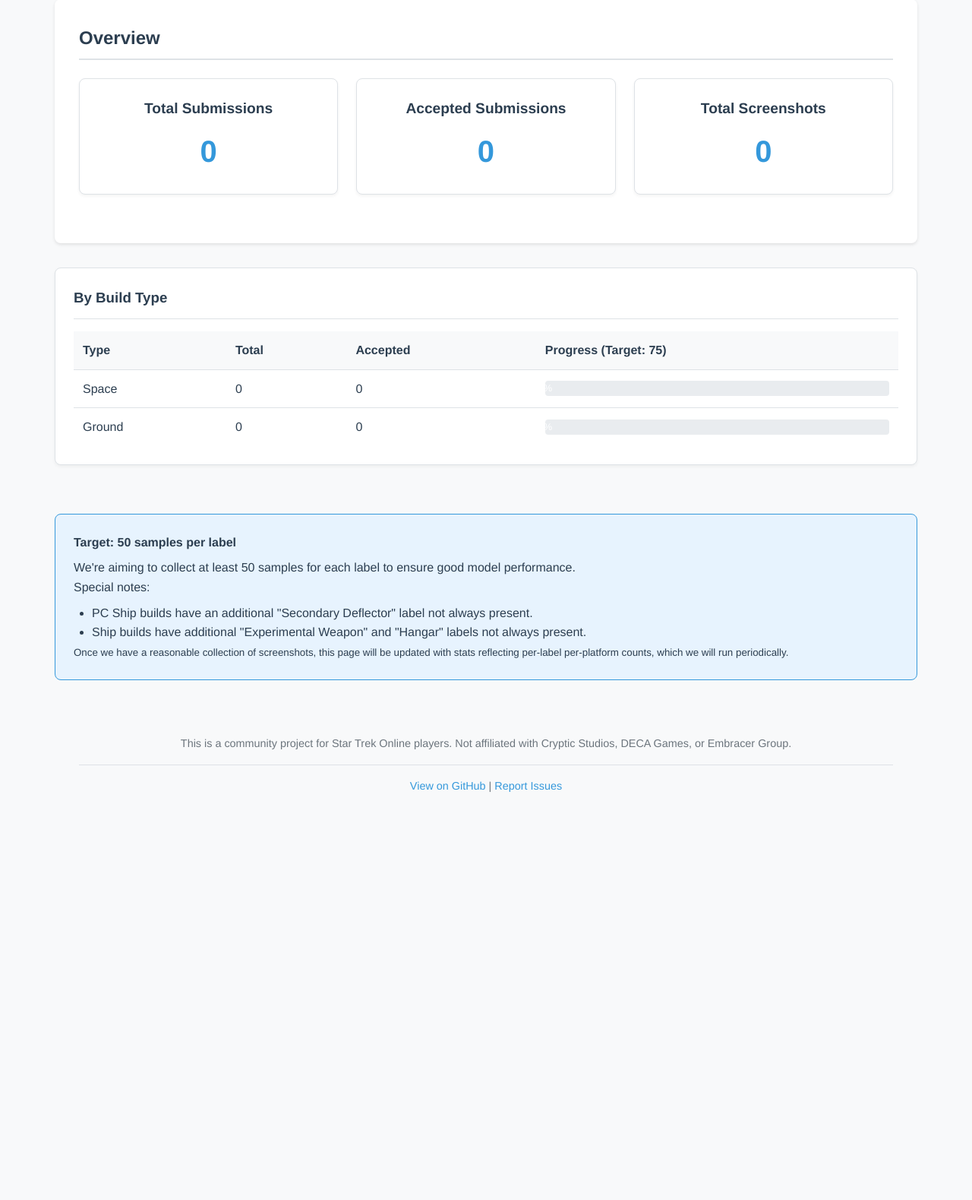
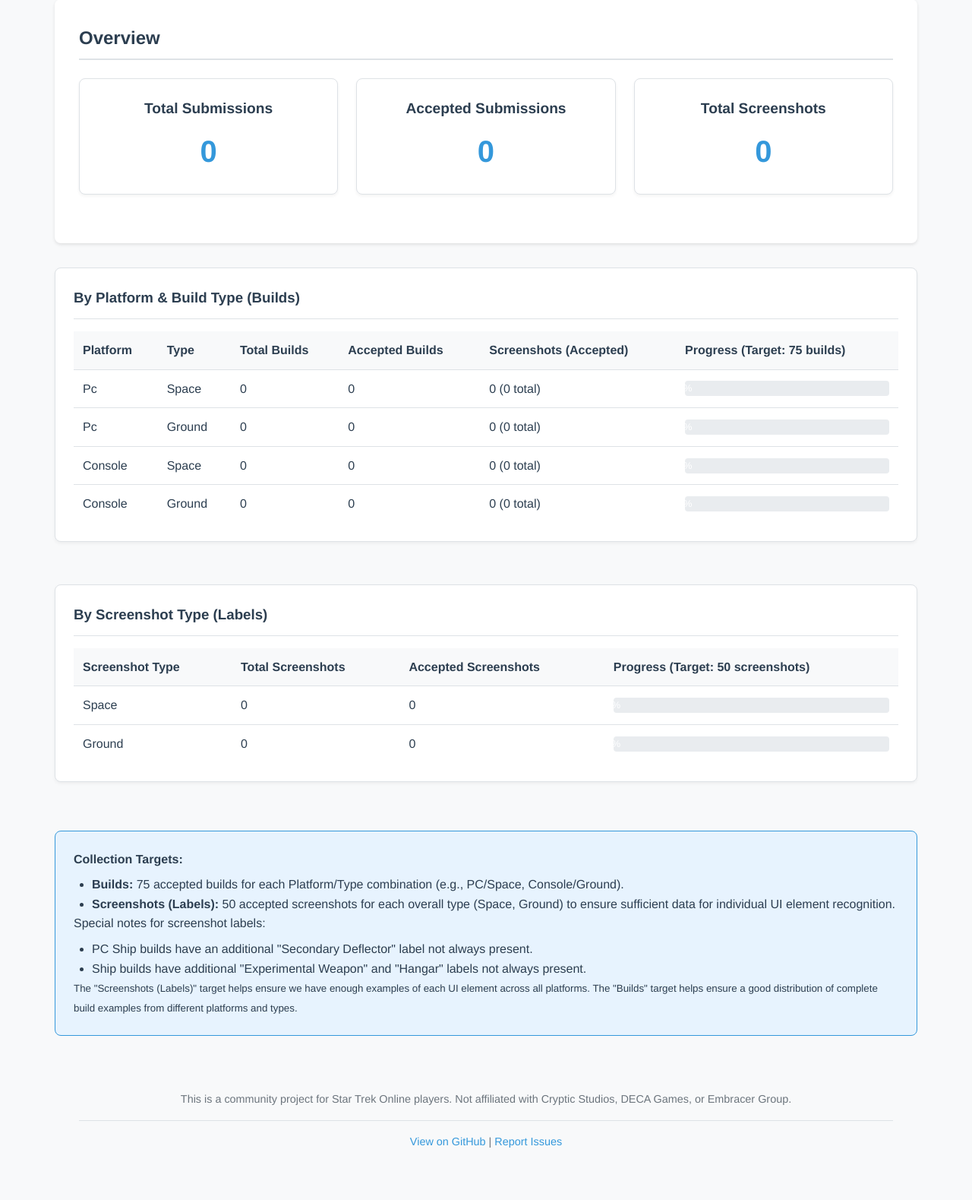
Before and after one commit to phillipod/SISTER, a Flask app: page /training-data-stats in a window 1280 px wide. Shown: the part 560-2139 px from the top of the page at 76% size. Before the commit the page ends 1602 px from the top, so only its background shows below. Run offline with Flask 3, Linux system fonts and the light colour scheme; data that the repository does not hold is empty.

Commit message:
✨ Enhance training data submission process: Added platform and type fields to the Build model, updated the screenshot saving function to remove the type parameter, and improved the training data submission logic to handle platform and type inputs. Updated HTML templates to include platform selection for builds and refined statistics display for better clarity and organization.

```diff
--- a/sister_website/app.py
+++ b/sister_website/app.py
@@ -58,6 +58,8 @@ class Build(db.Model):
     __tablename__ = 'build'
     id = db.Column(db.String(36), primary_key=True)
     submission_id = db.Column(db.String(36), db.ForeignKey('submission.id'), nullable=False)
+    platform = db.Column(db.String(10), nullable=False)  # 'PC' or 'Console'
+    type = db.Column(db.String(10), nullable=False)      # 'Ground' or 'Space'
     # Individual consent flags removed as per single license agreement
     is_accepted = db.Column(db.Boolean, default=False) # Will be set when Submission is accepted
     created_at = db.Column(db.DateTime, default=datetime.utcnow)
@@ -70,7 +72,6 @@ class Screenshot(db.Model):
     id = db.Column(db.Integer, primary_key=True)
     build_id = db.Column(db.String(36), db.ForeignKey('build.id'), nullable=False)
     filename = db.Column(db.String(255), nullable=False)
-    type = db.Column(db.String(10), nullable=False)  # 'space' or 'ground'
     md5sum = db.Column(db.String(32), nullable=False, index=True)
     uploaded_at = db.Column(db.DateTime, default=datetime.utcnow)
 
@@ -227,7 +228,7 @@ def allowed_mime(file_storage):
         file_storage.seek(0) # IMPORTANT: Reset stream for subsequent reads
     return is_allowed
 
-def save_screenshot(file, build_id, build_type):
+def save_screenshot(file, build_id):
     """Saves a screenshot file, calculates its MD5, and creates a Screenshot record."""
     filename_for_log = file.filename if file else "No file provided"
     current_app.logger.info(f"save_screenshot called for: {filename_for_log}")
@@ -276,7 +277,6 @@ def save_screenshot(file, build_id, build_type):
             new_screenshot = Screenshot(
                 build_id=build_id,
                 filename=filename,
-                type=build_type,
                 md5sum=md5_hash
             )
             return new_screenshot
@@ -392,23 +392,26 @@ def training_data_submit():
         while True:
             screenshots_key = f'screenshots_{build_index}'
             build_type_key = f'build_type_{build_index}'
+            build_platform_key = f'build_platform_{build_index}'
 
             # Check if the form even contains these keys. If not, we're past the submitted builds.
-            # A more robust check: if neither key is present in their respective dictionaries.
-            if screenshots_key not in request.files and build_type_key not in request.form:
-                current_app.logger.info(f"No form data (files or build_type) found for build_index {build_index}. Assuming end of builds.")
+            if (screenshots_key not in request.files and
+                build_type_key not in request.form and
+                build_platform_key not in request.form):
+                current_app.logger.info(f"No form data (files, build_type, or build_platform) found for build_index {build_index}. Assuming end of builds.")
                 break
 
             screenshots_files_list = request.files.getlist(screenshots_key)
             build_type_value = request.form.get(build_type_key) # This will be 'space' or 'ground'
+            build_platform_value = request.form.get(build_platform_key) # This will be 'PC' or 'Console'
 
-            # If no build type is selected for this index, it's an incomplete section or end of data.
-            if not build_type_value:
-                current_app.logger.info(f"No build_type specified for build_index {build_index}. Moving to next or finishing.")
+            # If no build type or platform is selected for this index, it's an incomplete section or end of data.
+            if not build_type_value or not build_platform_value:
+                current_app.logger.info(f"No build_type ('{build_type_value}') or build_platform ('{build_platform_value}') specified for build_index {build_index}. Moving to next or finishing.")
                 # If there were also no files for this key, it's definitely the end or an empty section.
                 if not screenshots_files_list or all(not s.filename for s in screenshots_files_list):
                     current_app.logger.info(f"Also no files for build_index {build_index}. Definitely end of relevant build sections.")
-                    break # Break if no build_type and no files for this index
+                    break # Break if no build_type/platform and no files for this index
                 build_index += 1
                 continue
 
@@ -420,21 +423,21 @@ def training_data_submit():
                 build_index += 1
                 continue
 
-            current_app.logger.info(f"Processing build_index {build_index}, type: {build_type_value}, {len(actual_screenshots_files)} file(s) submitted.")
+            current_app.logger.info(f"Processing build_index {build_index}, platform: {build_platform_value}, type: {build_type_value}, {len(actual_screenshots_files)} file(s) submitted.")
 
             # Use a consistent build_id format, incorporating the original submission_id and the current build_index
             build_id = f"{new_submission.id}_build_{build_index}"
 
             current_build = Build(
                 id=build_id,
-                submission_id=new_submission.id
-                # Potentially add: build_type=build_type_value, if your Build model stores this
+                submission_id=new_submission.id,
+                platform=build_platform_value,
+                type=build_type_value
             )
 
             saved_screenshots_for_this_build = []
             for file_in_request in actual_screenshots_files:
-                # The 'build_type_value' ('space' or 'ground') is the correct 'build_type' for save_screenshot
-                screenshot = save_screenshot(file_in_request, build_id, build_type_value)
+                screenshot = save_screenshot(file_in_request, build_id)
                 if screenshot:
                     saved_screenshots_for_this_build.append(screenshot)
                     has_screenshots = True # Set to True if at least one screenshot is saved across all builds
@@ -443,7 +446,7 @@ def training_data_submit():
                 current_build.screenshots = saved_screenshots_for_this_build
                 build_objects_for_submission.append(current_build)
             else:
-                current_app.logger.warning(f"Build {build_id} (type: {build_type_value}) had {len(actual_screenshots_files)} file(s) submitted, but none were saved by save_screenshot. MIME type or other issue likely.")
+                current_app.logger.warning(f"Build {build_id} (platform: {build_platform_value}, type: {build_type_value}) had {len(actual_screenshots_files)} file(s) submitted, but none were saved by save_screenshot. MIME type or other issue likely.")
 
             build_index += 1
 
@@ -630,12 +633,22 @@ def training_data_stats():
         'total_submissions': 0,
         'total_accepted': 0,
         'total_screenshots': 0,
-        'by_type': {
+        'by_screenshot_type': {  # Renamed for clarity
             'space': {'total': 0, 'accepted': 0},
             'ground': {'total': 0, 'accepted': 0}
         },
-        'target_per_type': 75,  # Target number of each type,
-        'target_per_label': 50, # Target number of each label
+        'by_platform_type': {
+            'PC': {
+                'space': {'total_builds': 0, 'accepted_builds': 0, 'total_screenshots': 0, 'accepted_screenshots': 0},
+                'ground': {'total_builds': 0, 'accepted_builds': 0, 'total_screenshots': 0, 'accepted_screenshots': 0}
+            },
+            'Console': {
+                'space': {'total_builds': 0, 'accepted_builds': 0, 'total_screenshots': 0, 'accepted_screenshots': 0},
+                'ground': {'total_builds': 0, 'accepted_builds': 0, 'total_screenshots': 0, 'accepted_screenshots': 0}
+            }
+        },
+        'target_per_platform_type': 75, # Target number of builds for each platform/type combo
+        'target_per_label': 50,         # Target number of screenshots for each label (space/ground)
     }
 
     # Process submissions
@@ -645,12 +658,30 @@ def training_data_stats():
             stats['total_accepted'] += 1
 
         for build in submission.builds:
+            # Ensure platform and type are valid keys
+            platform_key = build.platform if build.platform in stats['by_platform_type'] else None
+            type_key = build.type if platform_key and build.type in stats['by_platform_type'][platform_key] else None
+
+            if platform_key and type_key:
+                stats['by_platform_type'][platform_key][type_key]['total_builds'] += 1
+                if submission.is_accepted:
+                    stats['by_platform_type'][platform_key][type_key]['accepted_builds'] += 1
+
             for screenshot in build.screenshots:
                 stats['total_screenshots'] += 1
-                stats['by_type'][screenshot.type]['total'] += 1
+                # Stats for screenshot types (labels), derived from build
+                # Ensure build relationship is loaded. The query in training_data_stats should handle this.
+                # Submission.query.options(db.joinedload(Submission.builds).joinedload(Build.screenshots))
+                if screenshot.build and screenshot.build.type in stats['by_screenshot_type']:
+                    stats['by_screenshot_type'][screenshot.build.type]['total'] += 1
+                    if submission.is_accepted:
+                        stats['by_screenshot_type'][screenshot.build.type]['accepted'] += 1
 
-                if submission.is_accepted:
-                    stats['by_type'][screenshot.type]['accepted'] += 1
+                # Aggregate screenshot counts within platform/type as well
+                if platform_key and type_key:
+                    stats['by_platform_type'][platform_key][type_key]['total_screenshots'] += 1
+                    if submission.is_accepted:
+                        stats['by_platform_type'][platform_key][type_key]['accepted_screenshots'] += 1
 
     # Ensure by_type is a standard dict for the template, which it already is now
     # No conversion needed if initialized as a dict with predefined keys
--- a/sister_website/templates/training_data_stats.html
+++ b/sister_website/templates/training_data_stats.html
@@ -27,25 +27,65 @@
 
     <div class="detail-sections-grid">
         <section class="detail-section">
-            <h3>By Build Type</h3>
+            <h3>By Platform & Build Type (Builds)</h3>
             <table class="stats-table">
                 <thead>
                     <tr>
+                        <th>Platform</th>
                         <th>Type</th>
-                        <th>Total</th>
-                        <th>Accepted</th>
-                        <th>Progress (Target: {{ stats.target_per_type }})</th>
+                        <th>Total Builds</th>
+                        <th>Accepted Builds</th>
+                        <th>Screenshots (Accepted)</th>
+                        <th>Progress (Target: {{ stats.target_per_platform_type }} builds)</th>
                     </tr>
                 </thead>
                 <tbody>
-                    {% for type, data in stats.by_type.items() %}
+                    {% for platform, types in stats.by_platform_type.items() %}
+                        {% for type, data in types.items() %}
+                        <tr>
+                            <td>{{ platform|title }}</td>
+                            <td>{{ type|title }}</td>
+                            <td>{{ data.total_builds }}</td>
+                            <td>{{ data.accepted_builds }}</td>
+                            <td>{{ data.accepted_screenshots }} ({{ data.total_screenshots }} total)</td>
+                            <td>
+                                <div class="custom-progress-container">
+                                    {% set progress = (data.accepted_builds / stats.target_per_platform_type * 100)|round|int %}
+                                    <div class="custom-progress-bar {% if progress >= 100 %}complete{% endif %}"
+                                         style="width: {{ progress }}%;">
+                                        {{ progress }}%
+                                    </div>
+                                </div>
+                            </td>
+                        </tr>
+                        {% endfor %}
+                    {% else %}
+                    <tr><td colspan="6">No data by platform and type.</td></tr>
+                    {% endfor %}
+                </tbody>
+            </table>
+        </section>
+
+        <section class="detail-section">
+            <h3>By Screenshot Type (Labels)</h3>
+            <table class="stats-table">
+                <thead>
+                    <tr>
+                        <th>Screenshot Type</th>
+                        <th>Total Screenshots</th>
+                        <th>Accepted Screenshots</th>
+                        <th>Progress (Target: {{ stats.target_per_label }} screenshots)</th>
+                    </tr>
+                </thead>
+                <tbody>
+                    {% for type, data in stats.by_screenshot_type.items() %}
                     <tr>
                         <td>{{ type|title }}</td>
                         <td>{{ data.total }}</td>
                         <td>{{ data.accepted }}</td>
                         <td>
                             <div class="custom-progress-container">
-                                {% set progress = (data.accepted / stats.target_per_type * 100)|round|int %}
+                                {% set progress = (data.accepted / stats.target_per_label * 100)|round|int %}
                                 <div class="custom-progress-bar {% if progress >= 100 %}complete{% endif %}"
                                      style="width: {{ progress }}%;">
                                     {{ progress }}%
@@ -54,24 +94,26 @@
                         </td>
                     </tr>
                     {% else %}
-                    <tr><td colspan="4">No data by type.</td></tr>
+                    <tr><td colspan="4">No data by screenshot type.</td></tr>
                     {% endfor %}
                 </tbody>
             </table>
         </section>
-
     </div>
 
     <div class="info-box">
-        <h4>Target: {{ stats.target_per_label }} samples per label</h4>
-        <p>We're aiming to collect at least {{ stats.target_per_label }} samples for each label to ensure good model performance.</p>
-        <p>Special notes:
+        <h4>Collection Targets:</h4>
+        <ul>
+            <li><strong>Builds:</strong> {{ stats.target_per_platform_type }} accepted builds for each Platform/Type combination (e.g., PC/Space, Console/Ground).</li>
+            <li><strong>Screenshots (Labels):</strong> {{ stats.target_per_label }} accepted screenshots for each overall type (Space, Ground) to ensure sufficient data for individual UI element recognition.</li>
+        </ul>
+        <p>Special notes for screenshot labels:
             <ul>
                 <li>PC Ship builds have an additional "Secondary Deflector" label not always present.</li>
                 <li>Ship builds have additional "Experimental Weapon" and "Hangar" labels not always present.</li>
             </ul>
         </p>
-        <p><small>Once we have a reasonable collection of screenshots, this page will be updated with stats reflecting per-label per-platform counts, which we will run periodically.</small></p>
+        <p><small>The "Screenshots (Labels)" target helps ensure we have enough examples of each UI element across all platforms. The "Builds" target helps ensure a good distribution of complete build examples from different platforms and types.</small></p>
     </div>
 </div>
 {% endblock %}
```
Also changed, not shown: sister_website/templates/pages/training_data.html (+26 -0 lines).
